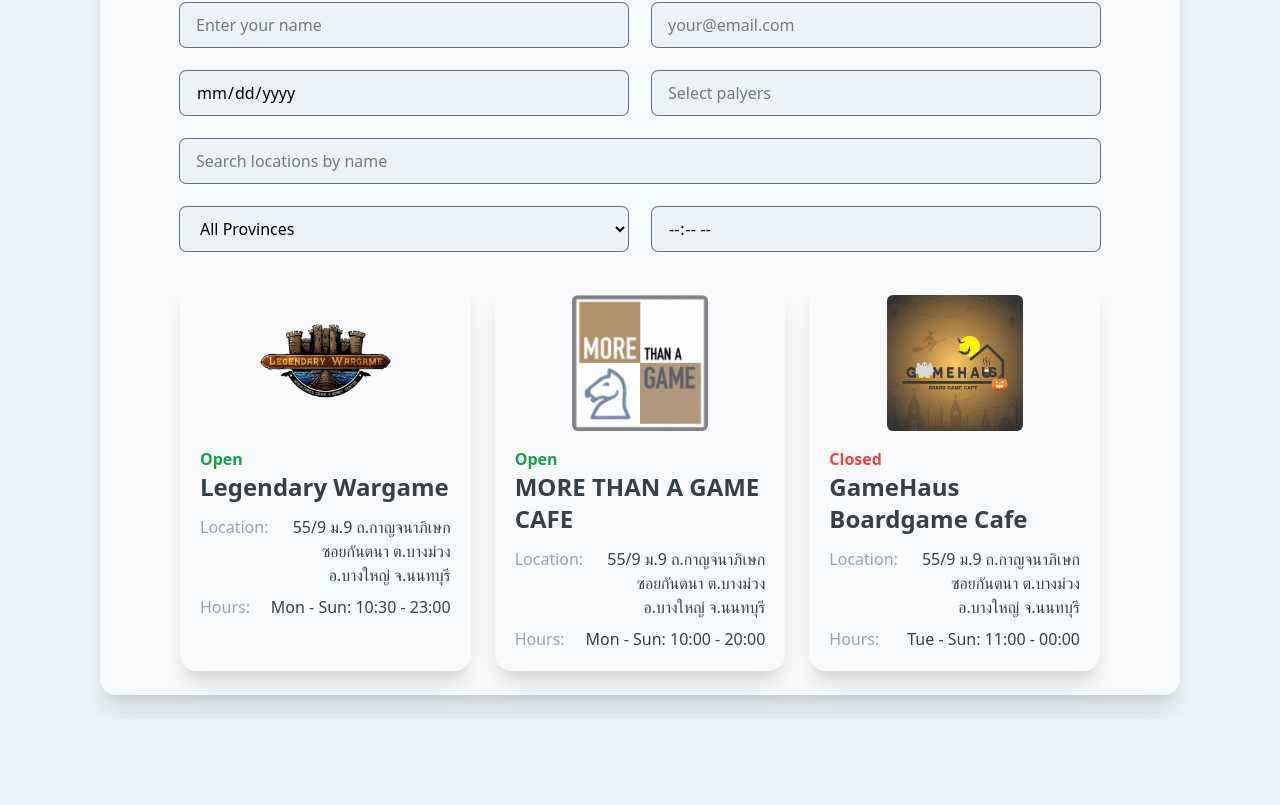
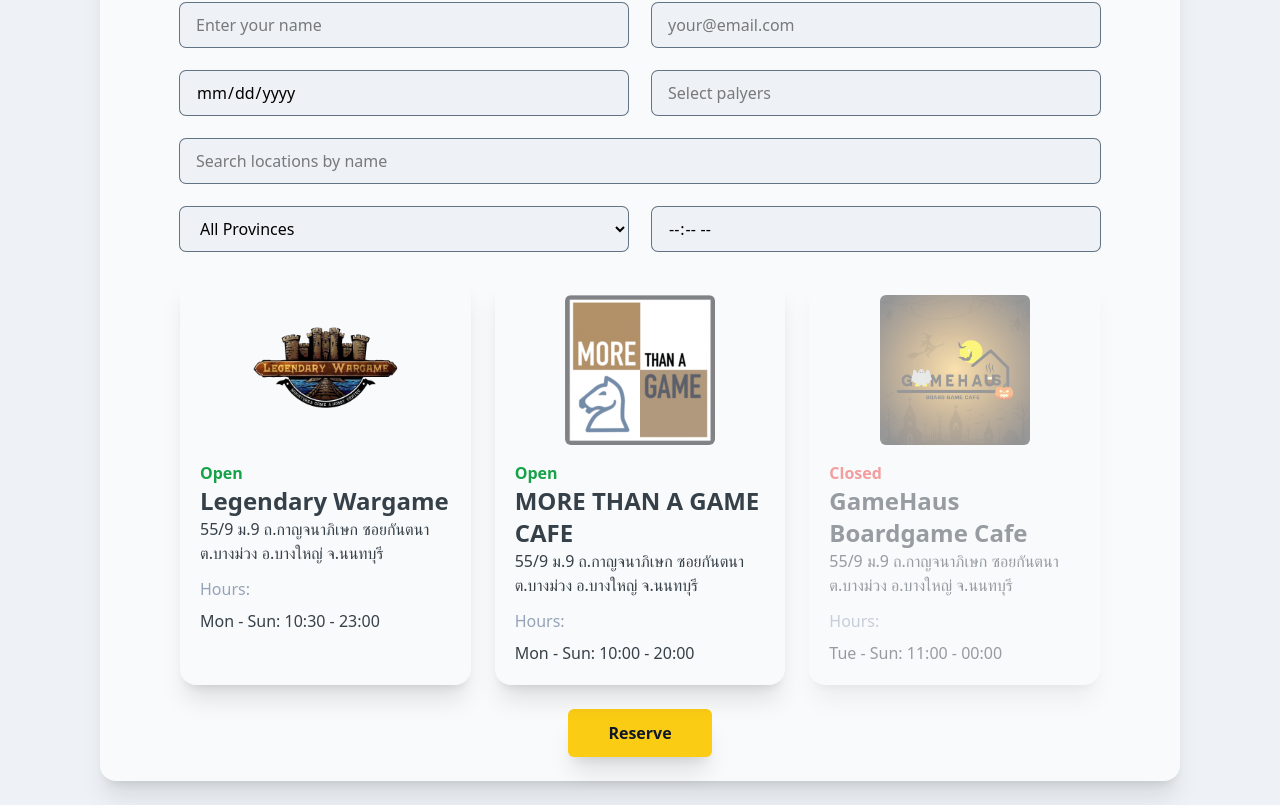
Before and after one commit to PatrickX14/gamehub, a Next.js app: page / in a window 1280 px wide. Shown: the part 1201-2006 px from the top of the page. Before the commit the page ends 1920 px from the top, so only its background shows below. Built offline with nearby package versions, Linux system fonts and the light colour scheme.

Commit message:
feat: 🎸 reservation forms

```diff
--- a/app/layout.tsx
+++ b/app/layout.tsx
@@ -2,7 +2,7 @@
 import { Geist, Geist_Mono } from "next/font/google";
 import styles from "./page.module.css";
 import "./globals.css";
-import { UserHeader } from "@/components/userHeader";
+import { UserHeader } from "@/components/userheader";
 
 const geistSans = Geist({
   variable: "--font-geist-sans",
--- a/components/sections/gameReservationSection.tsx
+++ b/components/sections/gameReservationSection.tsx
@@ -83,7 +83,7 @@
 export function ReservationCardsSection() {
   const [isInputEnable, setInputEnable] = useState<boolean>(false);
   const [selectedCard, setSelectedCard] = useState<string>("");
-  const [selectedShop, setSeleectedShop] = useState<string>("");
+  const [selectedShop, setSelectedShop] = useState<string>("");
   const [shops, setShops] = useState<typeof demoShopCards>(demoShopCards);
 
   function handleGameSelect(gameName: string) {
@@ -102,6 +102,13 @@
     );
 
     setShops(filteredShops);
+  }
+
+  function handleShopSeclect(shopName: string, isOpen: boolean) {
+    if (!isOpen) {
+      return;
+    }
+    setSelectedShop(shopName);
   }
 
   return (
@@ -182,10 +189,13 @@
               key={index}
               {...card}
               isSelected={selectedShop == card.shopName ? true : false}
-              onClick={() => setSeleectedShop(card.shopName)}
+              onClick={() => handleShopSeclect(card.shopName, card.isOpen)}
             />
           ))}
         </div>
+        <button className="bg-[#FACC14] hover:bg-[#EAB80B] shadow-xl block text-gray-900 font-semibold rounded-md mt-6 mx-auto transition-colors cursor-pointer py-3 px-10">
+          Reserve
+        </button>
       </div>
     </section>
   );
--- a/components/shopReservationCard.tsx
+++ b/components/shopReservationCard.tsx
@@ -1,5 +1,5 @@
 import { MouseEventHandler } from "react";
-
+import Image from "next/image";
 interface Props {
   shopName: string;
   location: string;
@@ -21,15 +21,19 @@
 }: Props) {
   return (
     <div
-      className={`bg-[#F9FAFB] rounded-2xl shadow-xl p-5 h-full cursor-pointer transition-transform duration-150 ease-in-out hover:-translate-y-2
+      className={`bg-[#F9FAFB] rounded-2xl shadow-xl p-5 h-full transition-transform duration-150 ease-in-out
+        ${isOpen ? "hover:-translate-y-2 cursor-pointer" : " cursor-not-allowed"}
         ${isSelected && "ring-2 ring-[#FACC14]"}
+        ${!isOpen && "opacity-50"}
         `}
       onClick={onClick}
     >
-      <img
+      <Image
         src={imageUrl}
         alt="shop card image"
-        className="object-cover size-34 mx-auto rounded-md mb-4"
+        className="object-cover mx-auto rounded-md mb-4"
+        width={150}
+        height={150}
       />
       <h3
         className={`font-semibold ${isOpen ? "text-[#16A249]" : "text-[#EF4343]"}`}
@@ -37,18 +41,16 @@
         {isOpen ? "Open" : "Closed"}
       </h3>
       <h2 className="text-2xl font-bold text-[#364049]">{shopName}</h2>
+      <p className="text-[#364049] ">{location}</p>
 
       {/* Location and Opening Hours */}
       <div className="mt-3 space-y-2">
-        <div className="flex justify-between items-start">
-          <p className="text-[#94A3B8]">Location:</p>
-          <p className="text-[#364049] text-right flex-1 ml-4">{location}</p>
-        </div>
-        <div className="flex justify-between">
-          <p className="text-[#94A3B8]">Hours:</p>
-          <p className="text-[#364049]">{openingHours}</p>
-        </div>
+        <p className="text-[#94A3B8]">Hours:</p>
+        <p className="text-[#364049]">{openingHours}</p>
       </div>
+
+      {/* tags */}
+      <div></div>
     </div>
   );
 }
```
